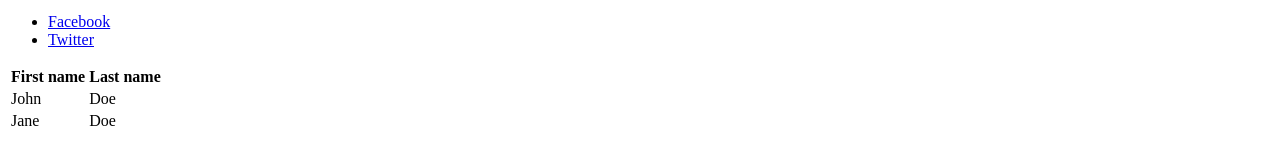
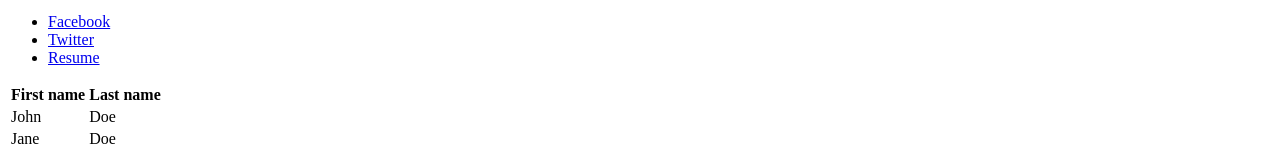
Before and after one commit to MadeleineC/MadeleineC.github.io, a plain HTML site: page index.html in a window 1280 px wide. Shown: the part 203-349 px from the top of the page. Drawn offline with Linux system fonts and the light colour scheme.

Commit message:
link to resume

```diff
--- a/index.html
+++ b/index.html
@@ -11,6 +11,7 @@
 		<ul>
 			<li><a target="_blank" href="https://www.facebook.com/madeleine.case.5">Facebook</a></li>
 			<li><a target="_blank" href="https://twitter.com/MadeleineCase">Twitter</a></li>
+			<li><a target="_blank" href="resume.html">Resume</a></li>
 		</ul>
 		<table>
 	  		<tr>
```
